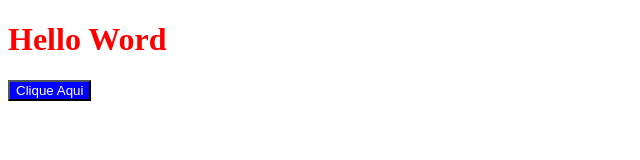
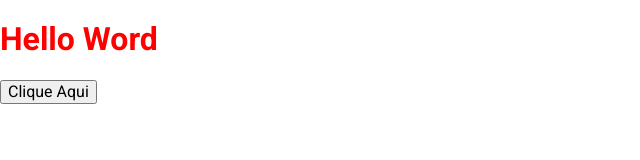
Before and after one commit to ClairtonLima/06-EstudosJs_Dio, a plain HTML site: page 07-Desenvolvimento Web com JS/index.html in a window 1280 px wide. Shown: the whole page, without its empty margins (0-640 px from the left). Drawn offline with nearby package versions, Linux system fonts and the light colour scheme.

Commit message:
20 de dez 2022

```diff
--- /dev/null
+++ b/07-Desenvolvimento Web com JS/assets/CSS/style.css
@@ -0,0 +1,6 @@
+*{
+    font-family: 'Roboto', sem serifa;
+}
+h1{
+    color: red;
+}
--- /dev/null
+++ b/07-Desenvolvimento Web com JS/assets/js/index.js
@@ -0,0 +1,4 @@
+const btnTeste = document.getElementById("bnt-teste")
+btnTeste.addEventListener("click", function () {
+  console.log("Clicou no botão")
+})
--- a/07-Desenvolvimento Web com JS/index.html
+++ b/07-Desenvolvimento Web com JS/index.html
@@ -5,16 +5,17 @@
     <meta http-equiv="X-UA-Compatible" content="IE=edge">
     <meta name="viewport" content="width=device-width, initial-scale=1.0">
     <title>Pockdesk</title>
+    <!--Normalize-->
+    <link rel="stylesheet" href="https://cdnjs.cloudflare.com/ajax/libs/normalize/8.0.1/normalize.min.css" integrity="sha512-NhSC1YmyruXifcj/KFRWoC561YpHpc5Jtzgvbuzx5VozKpWvQ+4nXhPdFgmx8xqexRcpAglTj9sIBWINXa8x5w==" crossorigin="anonymous" referrerpolicy="no-referrer" />
+    <!--Font-->
+    <link rel="preconnect" href="https://fonts.googleapis.com"><link rel="preconnect" href="https://fonts.gstatic.com" crossorigin><link href="https://fonts.googleapis.com/css2?family=Roboto:ital,wght@0,100;0,300;0,400;0,700;0,900;1,100;1,300;1,400;1,500;1,900&display=swap" rel="stylesheet">
+    <!--CSS-->
+    <link rel="stylesheet" href="assets/CSS/style.css">
+    <script src="assets/js/index.js"></script>
 
-    <style>
-        h1{
-            color: red;
-        }
-        button{
-            background-color: blue;
-            color: white;
-        }
-    </style>
+
+
+
 </head>
 <body>
     <h1>Hello Word</h1>
@@ -22,10 +23,7 @@
         Clique Aqui
     </button>
     <script>
-      const btnTeste = document.getElementById("bnt-teste")
-      btnTeste.addEventListener("click", function () {
-        console.log("Clicou no botão")
-      })
+
     </script>
 </body>
 </html>
```
Also changed, not shown: 07-Desenvolvimento Web com JS/Ambiente de Estudo.txt.
